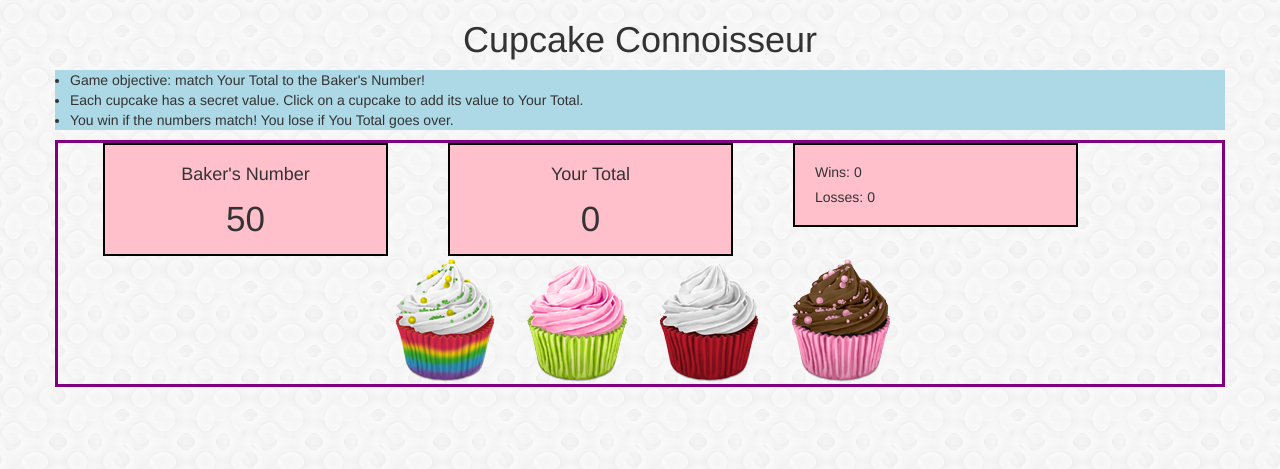
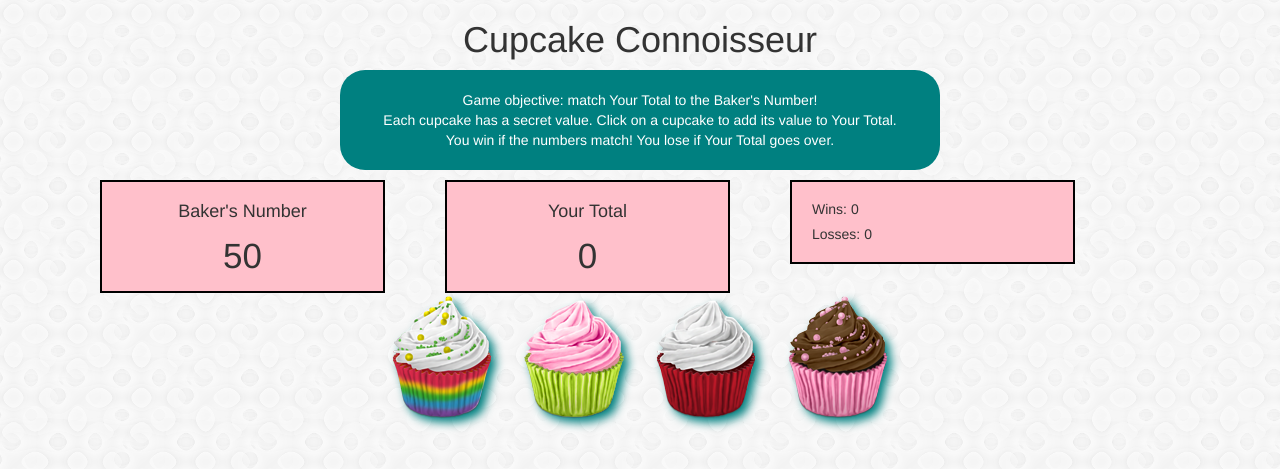
Before and after one commit to eglabe/Cupcake-Connoisseur, a PHP site: page / in a window 1280 px wide. Shown: the top 469 px of the page. Run offline with PHP 8.4, Linux system fonts and the light colour scheme.

Commit message:
updating css

```diff
--- a/assets/css/style.css
+++ b/assets/css/style.css
@@ -7,12 +7,18 @@ h1 {
 }
 
 ul {
-	padding: 0 60px;
-	background-color: lightblue;
+	background-color: teal;
+	color: white;
+	max-width: 600px;
+	padding: 20px;
+    list-style-type: none;
+    text-align: center;
+    border-radius: 25px;
+
 }
 
 #game {
-	border: 3px solid purple;
+	/*border: 3px solid purple;*/
 }
 
 h4 {
@@ -37,3 +43,8 @@ h4 {
 	clear: both;
 	text-align: center;
 }
+
+img {
+ 	-webkit-filter: drop-shadow(5px 5px 5px teal);
+ 	filter: drop-shadow(5px 5px 5px teal);
+}
--- a/assets/javascript/game.js
+++ b/assets/javascript/game.js
@@ -53,13 +53,13 @@ $( document ).ready(function() {
 		if (game.userScore === bakerNumber) {
 			alert("You won! Have your cupcake and eat it too!");
 			game.wins++;
-			reset();  // @TODO make this work -- not resetting
+			reset();
 
 		// If the loses (User Score goes over the Backer's Number)
 		} else if (game.userScore > bakerNumber) {
 			alert(" Oh no, you've gone over! No cupcakes for you.");
 			game.losses++;
-			reset();  // @TODO make this work -- not resetting
+			reset();
 		}
 
 // Display variables in HTML
--- a/index.html
+++ b/index.html
@@ -17,7 +17,7 @@
 <ul class="container">
 	<li>Game objective: match Your Total to the Baker's Number!</li>
 	<li>Each cupcake has a secret value. Click on a cupcake to add its value to Your Total.</li>
-	<li>You win if the numbers match! You lose if You Total goes over.</li>
+	<li>You win if the numbers match! You lose if Your Total goes over.</li>
 </ul>
 
 <!-- Game -->
```
